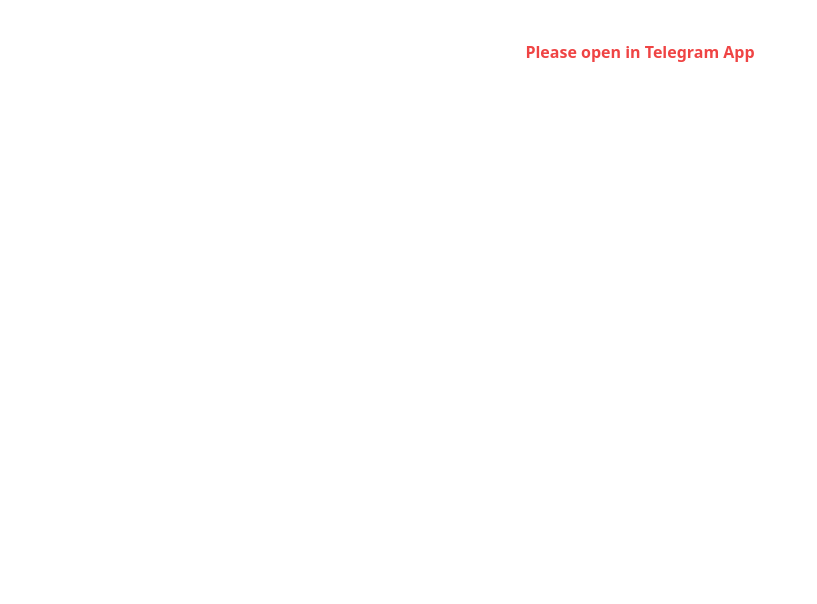
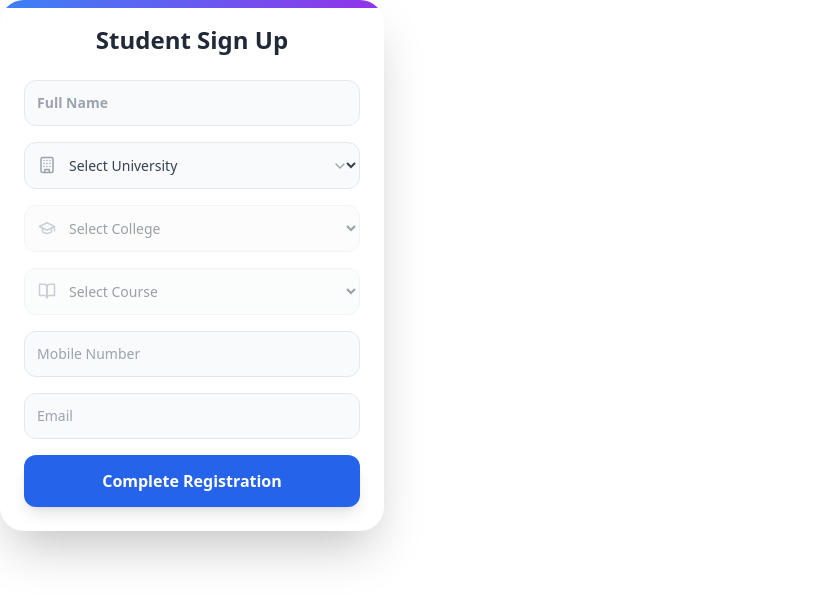
Before and after one commit to geetasaini2042/TG-RU1, a React (Vite) app: page / in a window 1280 px wide. Shown: the top 604 px of the page, without its empty margins (0-817 px from the left). Built offline with nearby package versions, Linux system fonts and the light colour scheme.

Commit message:
Update Login.jsx

```diff
--- a/src/pages/login/Login.jsx
+++ b/src/pages/login/Login.jsx
@@ -1,121 +1,195 @@
 import React, { useState, useEffect } from 'react';
-import { isTelegramEnvironment, getSecureHeaders } from '../../utils/security';
-import { API_ENDPOINTS } from '../../config/apiConfig';
-import { Loader2 } from 'lucide-react';
+import { motion } from 'framer-motion';
+import {
+  User, Mail, Building, GraduationCap,
+  ChevronDown, CheckCircle, Loader2, AlertCircle, BookOpen
+} from 'lucide-react';
 
-import SignupForm from './SignupForm';
-import BrandLogo from './BrandLogo';
-import WelcomeText from './WelcomeText';
-import UserCard from './UserCard';
-import LoginButton from './LoginButton';
+import { getSecureHeaders, getTelegramUser } from '../../utils/security';
+import { API_ENDPOINTS, STATIC_FILES } from '../../config/apiConfig';
 
-const Login = ({ onLogin }) => {
-  // --- FIX: Initialize tgUser IMMEDIATELY (Lazy State) ---
-  const [tgUser] = useState(() => {
-    // Ye line component load hone se pehle hi data utha legi
-    return window.Telegram?.WebApp?.initDataUnsafe?.user || null;
+const SignupForm = ({ onSignupComplete }) => {
+  const tgUser = getTelegramUser();
+  const [loading, setLoading] = useState(false);
+  const [dataLoading, setDataLoading] = useState(false);
+  const [error, setError] = useState(null);
+
+  const [universities, setUniversities] = useState([]);
+  const [colleges, setColleges] = useState([]);
+  const [courses, setCourses] = useState([]);
+
+  const [formData, setFormData] = useState({
+    tg_id: tgUser?.id || '',
+    username: tgUser?.username || '',
+    name: tgUser?.first_name ? `${tgUser.first_name} ${tgUser.last_name || ''}`.trim() : '',
+    photo: tgUser?.photo_url || null,
+
+    // IDs (Backend logic ke liye)
+    universityId: '',
+    collegeCode: '',
+    courseId: '',
+
+    // 🔥 NAMES (Profile Display ke liye - NEW ADDITION)
+    universityName: '',
+    collegeName: '',
+    courseName: '',
+
+    mobile: '',
+    email: ''
   });
 
-  const [status, setStatus] = useState('CHECKING');
-  const [apiUserData, setApiUserData] = useState(null);
-  const [apiToken, setApiToken] = useState(null);
+  // --- 1. LOAD UNIVERSITIES ---
+  useEffect(() => {
+    fetch(STATIC_FILES.UNIVERSITIES)
+      .then(res => res.json())
+      .then(data => setUniversities(data))
+      .catch(err => console.error(err));
+  }, []);
 
+  // --- 2. LOAD COLLEGES ---
   useEffect(() => {
-    // 1. Security Check
-    if (!isTelegramEnvironment()) {
-        setStatus('ERROR');
-        return;
-    }
+    if (!formData.universityId) { setColleges([]); return; }
 
-    // 2. Start API Check using the tgUser we already have
-    if (tgUser) {
-        checkUserOnServer(tgUser);
-    } else {
-        // Agar Telegram user hi nahi mila (Browser testing)
-        setStatus('ERROR');
-    }
-  }, [tgUser]);
+    setDataLoading(true);
+    fetch(API_ENDPOINTS.GET_COLLEGES(formData.universityId), { headers: getSecureHeaders() })
+    .then(res => res.json())
+    .then(data => {
+        if(data.STATUS_CODE === 200) setColleges(data.RESPONSE);
+        else setColleges([]);
+        setDataLoading(false);
+    });
+  }, [formData.universityId]);
 
-  const checkUserOnServer = async (user) => {
+  // --- 3. LOAD COURSES ---
+  useEffect(() => {
+    if (!formData.universityId) { setCourses([]); return; }
+
+    fetch(API_ENDPOINTS.GET_COURSES(formData.universityId), { headers: getSecureHeaders() })
+    .then(res => res.json())
+    .then(data => {
+        if(data.STATUS_CODE === 200) setCourses(data.RESPONSE);
+    });
+  }, [formData.universityId]);
+
+  // --- HANDLERS ---
+
+  // 🔥 SPECIAL HANDLERS TO SAVE NAMES
+  const handleUniChange = (e) => {
+      const id = e.target.value;
+      const uni = universities.find(u => u.id.toString() === id);
+      setFormData({
+          ...formData,
+          universityId: id,
+          universityName: uni ? uni.name : '' // Name save karo
+      });
+  };
+
+  const handleCollegeChange = (e) => {
+      const code = e.target.value;
+      const col = colleges.find(c => c.collegeCode === code);
+      setFormData({
+          ...formData,
+          collegeCode: code,
+          collegeName: col ? col.collegeName : '' // Name save karo
+      });
+  };
+
+  const handleCourseChange = (e) => {
+      const id = e.target.value;
+      // Note: API structure ke hisab se check karna, yahan courseId match kar rahe hain
+      const course = courses.find(c => c.courseId.toString() === id);
+      setFormData({
+          ...formData,
+          courseId: id,
+          courseName: course ? course.courseData.courseShortName : '' // Name save karo
+      });
+  };
+
+  const handleChange = (e) => {
+    setFormData({ ...formData, [e.target.name]: e.target.value });
+    setError(null);
+  };
+
+  const handleRegister = async (e) => {
+    e.preventDefault();
+    setLoading(true);
+
     try {
-          // Fake delay hatakar direct call karein
-          const response = await fetch(API_ENDPOINTS.CHECK_USER, {
+        const response = await fetch(API_ENDPOINTS.REGISTER_USER, {
             method: 'POST',
             headers: getSecureHeaders(),
-              body: JSON.stringify({ tg_id: user.id })
+            body: JSON.stringify(formData)
         });
 
         const data = await response.json();
 
         if (data.STATUS_CODE === 200) {
-              if (data.RESPONSE.is_registered) {
-                  setApiUserData(data.RESPONSE.user_data);
-                  setApiToken(data.RESPONSE.token);
-                  setStatus('LOGIN');
+            onSignupComplete({
+                user: data.RESPONSE.user_data,
+                token: data.RESPONSE.token
+            });
         } else {
-                  setStatus('SIGNUP');
-              }
-          } else {
-              // Agar server issue ho, tab bhi Signup na dikhaye, Alert de
-              console.error("Server Message:", data.MESSAGE);
-              setStatus('SIGNUP'); // Fallback logic
+            setError(data.MESSAGE || "Failed");
         }
     } catch (err) {
-          console.error("Connection Failed", err);
-          setStatus('SIGNUP');
+        setError("Connection Failed");
+    } finally {
+        setLoading(false);
     }
   };
 
-  const handleEnterDashboard = () => {
-      if (apiUserData && apiToken) {
-          onLogin({ user: apiUserData, token: apiToken });
-      }
-  };
+  return (
+    <motion.div initial={{ opacity: 0, y: 20 }} animate={{ opacity: 1, y: 0 }} className="w-full max-w-sm bg-white p-6 rounded-3xl shadow-2xl relative overflow-hidden">
+      <div className="absolute top-0 left-0 w-full h-2 bg-gradient-to-r from-blue-500 to-purple-600"></div>
+      <div className="mb-6 text-center">
+         <h2 className="text-2xl font-bold text-gray-800">Student Sign Up</h2>
+      </div>
 
-  const handleSignupSuccess = (responseFromSignup) => {
-      onLogin(responseFromSignup);
-  };
+      {error && <div className="mb-4 p-3 bg-red-50 text-red-600 text-xs font-bold rounded-xl">{error}</div>}
 
-  // --- RENDERS ---
+      <form onSubmit={handleRegister} className="space-y-4">
 
-  if (status === 'ERROR') return <div className="p-10 text-center text-red-500 font-bold">Please open in Telegram App</div>;
+        {/* Name Input */}
+        <input type="text" name="name" value={formData.name} onChange={handleChange} placeholder="Full Name" className="w-full p-3 bg-gray-50 rounded-xl border border-gray-200 text-sm font-semibold" />
 
-  if (status === 'CHECKING') return (
-      <div className="min-h-screen flex flex-col items-center justify-center bg-blue-900 text-white">
-          <Loader2 size={48} className="animate-spin text-blue-400 mb-4" />
-          <p className="text-sm font-bold tracking-widest animate-pulse">VERIFYING...</p>
+        {/* University */}
+        <div className="relative">
+            <Building size={18} className="absolute left-3.5 top-3.5 text-gray-400" />
+            <select name="universityId" onChange={handleUniChange} className="w-full pl-10 pr-8 py-3 bg-gray-50 rounded-xl border border-gray-200 outline-none text-sm font-medium text-gray-700">
+                <option value="">Select University</option>
+                {universities.map(u => <option key={u.id} value={u.id}>{u.name}</option>)}
+            </select>
+            <ChevronDown size={16} className="absolute right-3 top-4 text-gray-400 pointer-events-none"/>
         </div>
-  );
 
-  if (status === 'SIGNUP') {
-      return (
-         <div className="min-h-screen bg-gray-100 flex items-center justify-center p-4">
-             <SignupForm onSignupComplete={handleSignupSuccess} />
+        {/* College */}
+        <div className="relative">
+            <GraduationCap size={18} className="absolute left-3.5 top-3.5 text-gray-400" />
+            <select name="collegeCode" onChange={handleCollegeChange} disabled={!formData.universityId} className="w-full pl-10 pr-8 py-3 bg-gray-50 rounded-xl border border-gray-200 outline-none text-sm font-medium text-gray-700 disabled:opacity-50">
+                <option value="">{dataLoading ? "Loading..." : "Select College"}</option>
+                {colleges.map(c => <option key={c.collegeCode} value={c.collegeCode}>{c.collegeName}</option>)}
+            </select>
         </div>
-      );
-  }
 
-  return (
-    <div className="min-h-screen flex flex-col items-center justify-center bg-gradient-to-br from-blue-700 via-indigo-800 to-purple-900 p-6 relative overflow-hidden">
-        {/* Background Animation */}
-        <div className="absolute top-[-20%] left-[-10%] w-96 h-96 bg-purple-500/30 rounded-full blur-3xl"></div>
-        <div className="absolute bottom-[-20%] right-[-10%] w-96 h-96 bg-blue-500/30 rounded-full blur-3xl"></div>
+        {/* Course */}
+        <div className="relative">
+            <BookOpen size={18} className="absolute left-3.5 top-3.5 text-gray-400" />
+            <select name="courseId" onChange={handleCourseChange} disabled={!formData.universityId} className="w-full pl-10 pr-8 py-3 bg-gray-50 rounded-xl border border-gray-200 outline-none text-sm font-medium text-gray-700 disabled:opacity-50">
+                <option value="">Select Course</option>
+                {courses.map(c => <option key={c.courseId} value={c.courseId}>{c.courseData.courseShortName}</option>)}
+            </select>
+        </div>
 
-        <BrandLogo />
-        <div className="w-full max-w-sm z-10">
-            <WelcomeText />
+        {/* Mobile & Email */}
+        <input type="tel" name="mobile" onChange={handleChange} placeholder="Mobile Number" className="w-full p-3 bg-gray-50 rounded-xl border border-gray-200 text-sm" />
+        <input type="email" name="email" onChange={handleChange} placeholder="Email" className="w-full p-3 bg-gray-50 rounded-xl border border-gray-200 text-sm" />
 
-            {/* Logic: Agar API data hai to wo dikhao, nahi to Telegram ka naam dikhao */}
-            <UserCard user={apiUserData || tgUser} />
-
-            <LoginButton onClick={handleEnterDashboard} isLoading={false} />
-
-            <p className="text-center text-blue-200/50 text-[10px] mt-8 tracking-wider">
-              SECURE SESSION READY
-            </p>
-        </div>
-    </div>
+        <button type="submit" disabled={loading} className="w-full bg-blue-600 text-white font-bold py-3.5 rounded-xl shadow-lg mt-4 flex justify-center gap-2">
+            {loading ? <Loader2 className="animate-spin" /> : "Complete Registration"}
+        </button>
+      </form>
+    </motion.div>
   );
 };
 
-export default Login;
+export default SignupForm;
```
Lines whose indentation alone changed are shown as unchanged.
